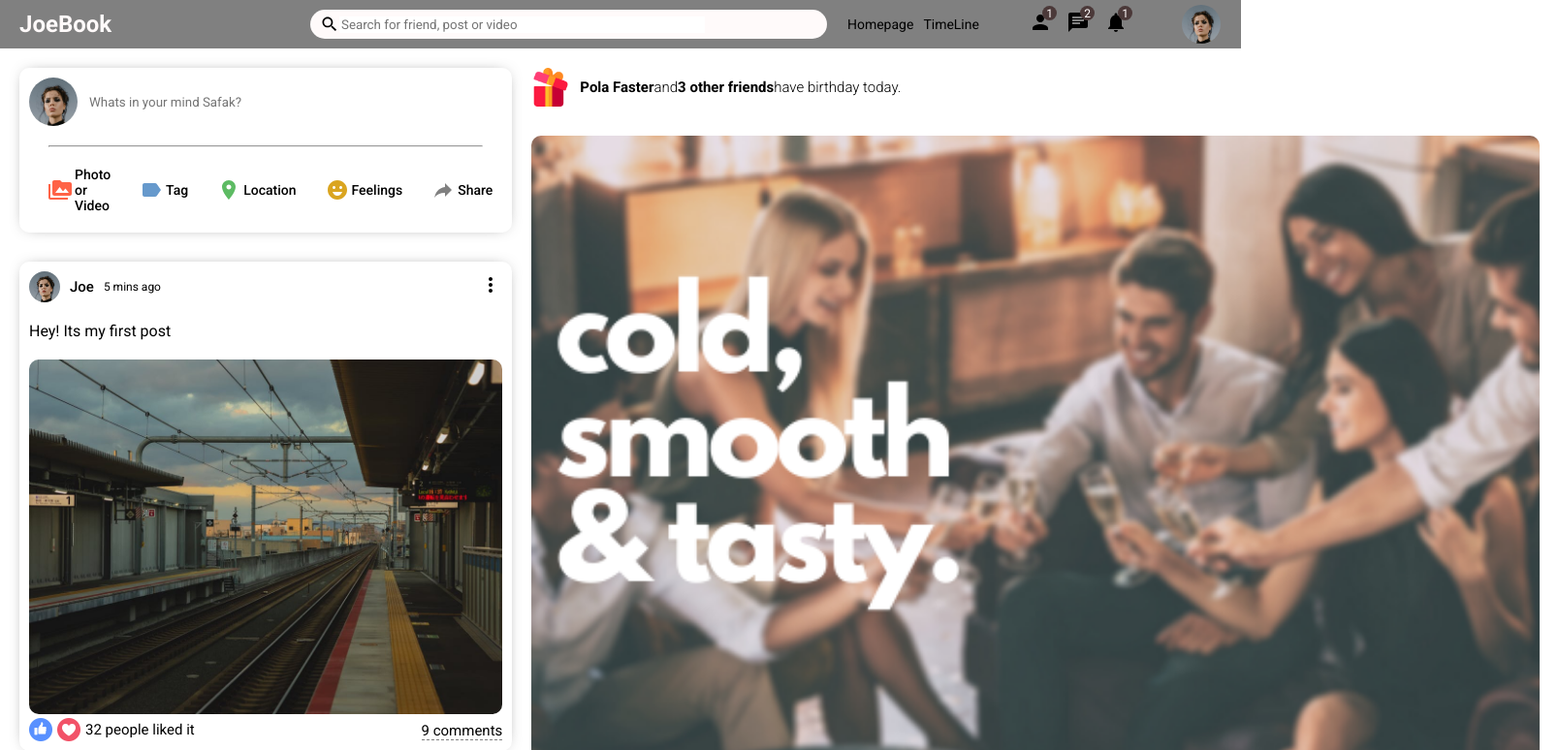
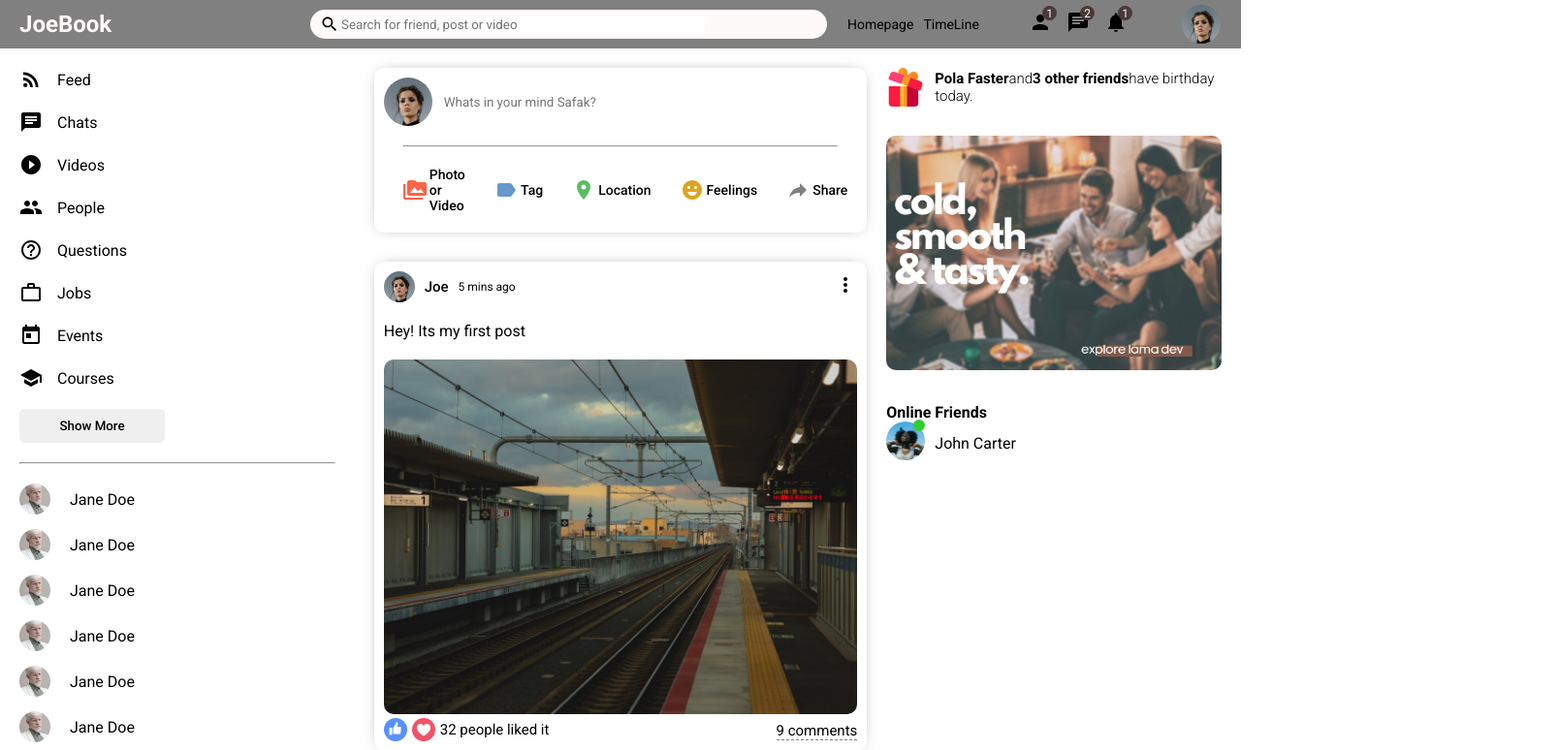
Before and after one commit to joesyriac1107/JoeBook, a React (Create React App) app: page / in a window 1280 px wide. Shown: the top 774 px of the page at 97% size, 1608 px wide, since content can reach past the window. Built offline with nearby package versions, Linux system fonts and the light colour scheme.

Commit message:
RIghtbat friends

```diff
--- a/src/components/rightbar/RightBar.jsx
+++ b/src/components/rightbar/RightBar.jsx
@@ -1,3 +1,4 @@
+import ProfileImg from '../common/profile/image/ProfileImg'
 import './rightbar.css'
 
 export default function RightBar() {
@@ -18,8 +19,10 @@ export default function RightBar() {
                 <ul className="rightbarFriendList">
                     <li className="rightbarFriend">
                         <div className="rightbarProfileImgContainer">
-                            <img src="assets/person/3.jpeg" alt="" className="rightbarProfileImg"/>
+                            <ProfileImg imgSrc = "assets/person/3.jpeg" className="rightbarProfileImg"/>
+                            <div className="rightbarOnline"></div>
                         </div>
+                        <span className="rightbarFriendName">John Carter</span>
                     </li>
                 </ul>
             </div>
--- a/src/components/rightbar/rightbar.css
+++ b/src/components/rightbar/rightbar.css
@@ -27,3 +27,37 @@
     border-radius: 10px;
     margin: 30px 0;
 }
+
+.rightbarFriendList{
+    padding: 0;
+    margin: 0;
+    list-style: none;
+}
+
+.rightbarFriend{
+    display: flex;
+    align-items: center;
+    margin-bottom: 15px;
+}
+
+.rightbarProfileImgContainer{
+    margin-right: 10px;
+    position: relative;
+}
+
+.rightbarProfileImg{
+    width: 40px;
+    height: 40px;
+    border-radius: 50%;
+    object-fit: cover;
+}
+
+.rightbarOnline{
+    height: 12px;
+    width: 12px;
+    border-radius: 50%;
+    background-color: limegreen;
+    position: absolute;
+    top: -2px;
+    right: 0;
+}
```
